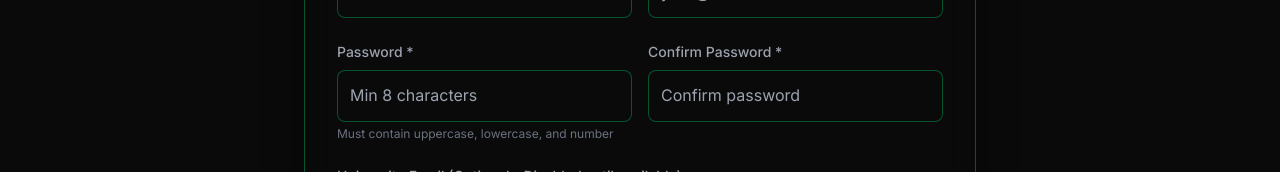
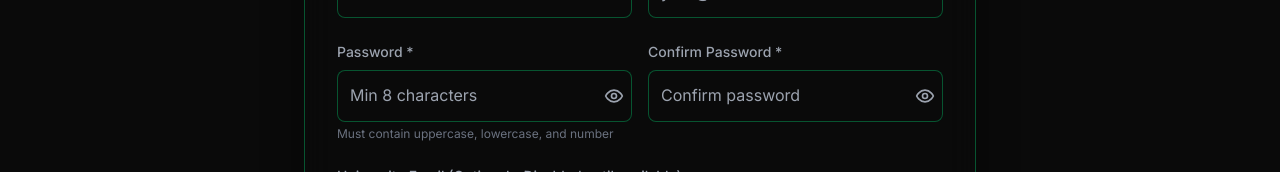
Before and after one commit to phoenixcrypto/cyber-tmsah, a Next.js app: page /register in a window 1280 px wide. Shown: the part 560-732 px from the top of the page. Built offline with nearby package versions, Linux system fonts and the light colour scheme.

Commit message:
feat(ui): add show/hide password toggle to login and register forms using Eye/EyeOff icons

```diff
--- a/app/login/page.tsx
+++ b/app/login/page.tsx
@@ -3,7 +3,7 @@
 import { useState, useEffect } from 'react'
 import { useRouter, useSearchParams } from 'next/navigation'
 import Link from 'next/link'
-import { LogIn, Loader2, AlertCircle } from 'lucide-react'
+import { LogIn, Loader2, AlertCircle, Eye, EyeOff } from 'lucide-react'
 
 export default function LoginPage() {
   const router = useRouter()
@@ -17,6 +17,7 @@ export default function LoginPage() {
     password: '',
     rememberMe: false,
   })
+  const [showPassword, setShowPassword] = useState(false)
 
   useEffect(() => {
     // Check if already logged in
@@ -99,15 +100,25 @@ export default function LoginPage() {
               <label className="block text-sm font-medium text-dark-300 mb-2">
                 Password
               </label>
+              <div className="relative">
                 <input
-                type="password"
+                  type={showPassword ? 'text' : 'password'}
                   required
                   value={formData.password}
                   onChange={(e) => setFormData({ ...formData, password: e.target.value })}
-                className="w-full p-3 bg-cyber-dark border border-cyber-neon/30 rounded-lg text-dark-100 focus:border-cyber-neon focus:ring-1 focus:ring-cyber-neon/50"
+                  className="w-full p-3 pr-10 bg-cyber-dark border border-cyber-neon/30 rounded-lg text-dark-100 focus:border-cyber-neon focus:ring-1 focus:ring-cyber-neon/50"
                   placeholder="Enter your password"
                   autoComplete="current-password"
                 />
+                <button
+                  type="button"
+                  onClick={() => setShowPassword((v) => !v)}
+                  aria-label={showPassword ? 'Hide password' : 'Show password'}
+                  className="absolute inset-y-0 right-2 flex items-center text-dark-300 hover:text-dark-100"
+                >
+                  {showPassword ? <EyeOff className="w-5 h-5" /> : <Eye className="w-5 h-5" />}
+                </button>
+              </div>
             </div>
 
             <div className="flex items-center justify-between">
--- a/app/register/page.tsx
+++ b/app/register/page.tsx
@@ -3,7 +3,7 @@
 import { useState } from 'react'
 import { useRouter } from 'next/navigation'
 import Link from 'next/link'
-import { UserPlus, Loader2, CheckCircle2, AlertCircle } from 'lucide-react'
+import { UserPlus, Loader2, CheckCircle2, AlertCircle, Eye, EyeOff } from 'lucide-react'
 
 export default function RegisterPage() {
   const router = useRouter()
@@ -21,6 +21,8 @@ export default function RegisterPage() {
     groupName: '',
     universityEmail: '',
   })
+  const [showPassword, setShowPassword] = useState(false)
+  const [showConfirmPassword, setShowConfirmPassword] = useState(false)
 
   const [verificationStatus, setVerificationStatus] = useState<{
     checked: boolean
@@ -274,15 +276,25 @@ export default function RegisterPage() {
                 <label className="block text-sm font-medium text-dark-300 mb-2">
                   Password *
                 </label>
+                <div className="relative">
                   <input
-                  type="password"
+                    type={showPassword ? 'text' : 'password'}
                     required
                     value={formData.password}
                     onChange={(e) => setFormData({ ...formData, password: e.target.value })}
-                  className="w-full p-3 bg-cyber-dark border border-cyber-neon/30 rounded-lg text-dark-100 focus:border-cyber-neon focus:ring-1 focus:ring-cyber-neon/50"
+                    className="w-full p-3 pr-10 bg-cyber-dark border border-cyber-neon/30 rounded-lg text-dark-100 focus:border-cyber-neon focus:ring-1 focus:ring-cyber-neon/50"
                     placeholder="Min 8 characters"
                     minLength={8}
                   />
+                  <button
+                    type="button"
+                    onClick={() => setShowPassword((v) => !v)}
+                    aria-label={showPassword ? 'Hide password' : 'Show password'}
+                    className="absolute inset-y-0 right-2 flex items-center text-dark-300 hover:text-dark-100"
+                  >
+                    {showPassword ? <EyeOff className="w-5 h-5" /> : <Eye className="w-5 h-5" />}
+                  </button>
+                </div>
                 <p className="text-xs text-dark-400 mt-1">
                   Must contain uppercase, lowercase, and number
                 </p>
@@ -291,14 +303,24 @@ export default function RegisterPage() {
                 <label className="block text-sm font-medium text-dark-300 mb-2">
                   Confirm Password *
                 </label>
+                <div className="relative">
                   <input
-                  type="password"
+                    type={showConfirmPassword ? 'text' : 'password'}
                     required
                     value={formData.confirmPassword}
                     onChange={(e) => setFormData({ ...formData, confirmPassword: e.target.value })}
-                  className="w-full p-3 bg-cyber-dark border border-cyber-neon/30 rounded-lg text-dark-100 focus:border-cyber-neon focus:ring-1 focus:ring-cyber-neon/50"
+                    className="w-full p-3 pr-10 bg-cyber-dark border border-cyber-neon/30 rounded-lg text-dark-100 focus:border-cyber-neon focus:ring-1 focus:ring-cyber-neon/50"
                     placeholder="Confirm password"
                   />
+                  <button
+                    type="button"
+                    onClick={() => setShowConfirmPassword((v) => !v)}
+                    aria-label={showConfirmPassword ? 'Hide password' : 'Show password'}
+                    className="absolute inset-y-0 right-2 flex items-center text-dark-300 hover:text-dark-100"
+                  >
+                    {showConfirmPassword ? <EyeOff className="w-5 h-5" /> : <Eye className="w-5 h-5" />}
+                  </button>
+                </div>
               </div>
             </div>
 
```
Lines whose indentation alone changed are shown as unchanged.
